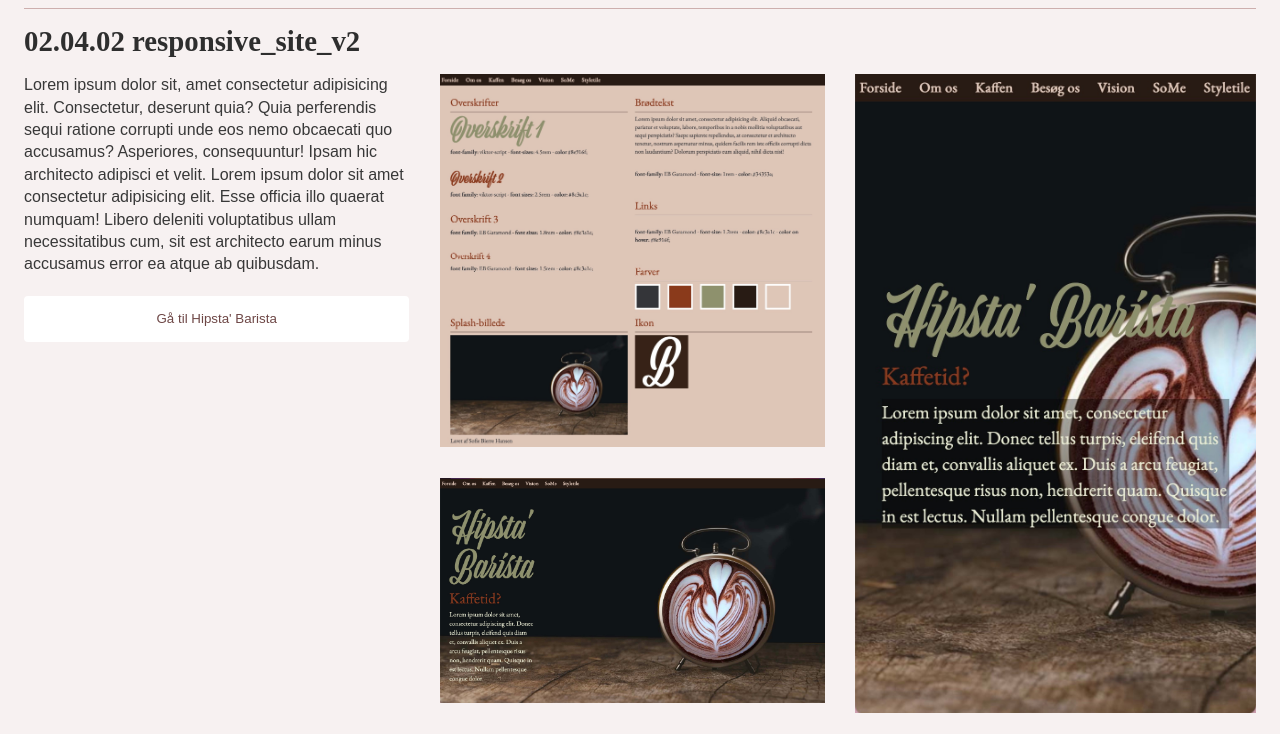
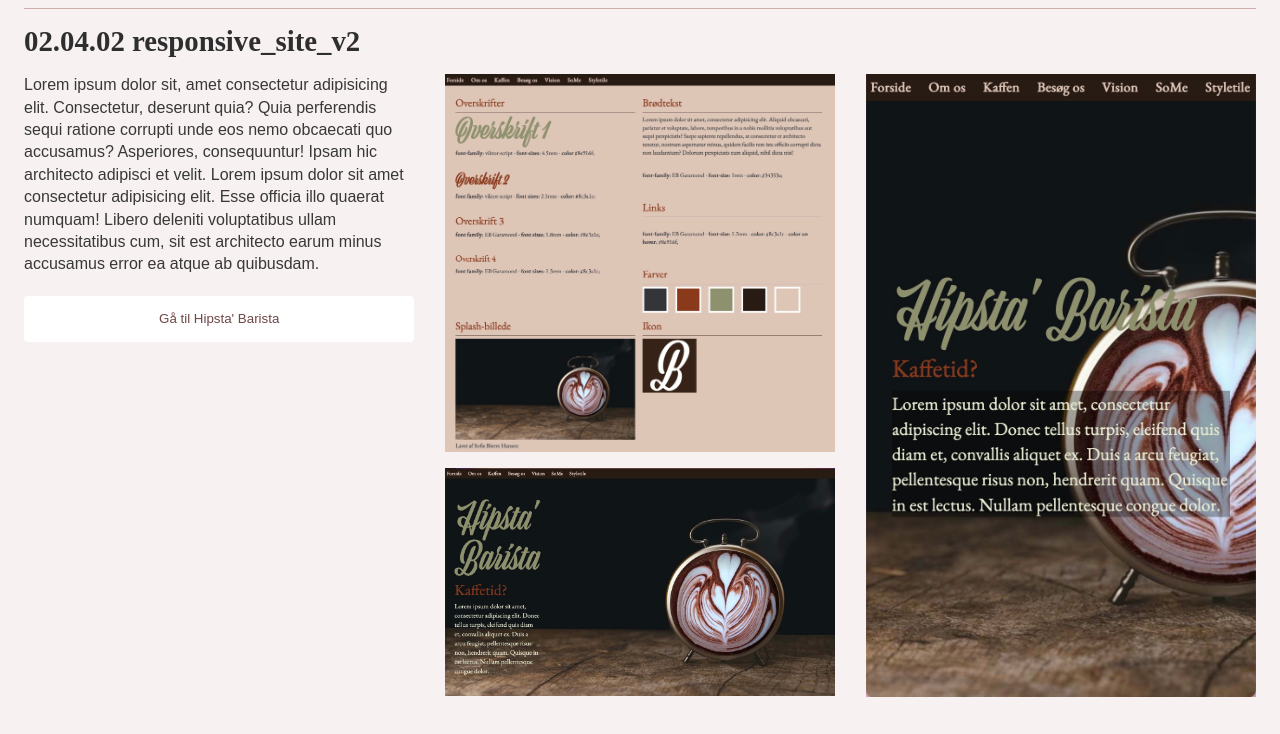
Before and after one commit to sofiebierrehansen/06_eksamen, a plain HTML site: page web.html in a window 1280 px wide. Shown: the part 151-885 px from the top of the page. Drawn offline with Linux system fonts and the light colour scheme; a web font is replaced by a local one.

Commit message:
mandag first commit

```diff
--- a/styles.css
+++ b/styles.css
@@ -288,27 +288,17 @@ footer p {
   /* Tema 2 - webformat */
   #web .section_wrapper {
     display: grid;
-    grid-template-columns: 2fr 1fr;
-    gap: 1.9rem;
-  }
-  .col_wide {
-    display: grid;
-    grid-template-columns: 1fr 1fr;
-    grid-template-rows: 2fr 2fr;
+    grid-template-columns: 1fr 1fr 1fr;
     gap: 1.9rem;
   }
 
-  .element_2 {
-    grid-column: 2/3;
-    grid-row: 1/2;
+  #web img {
+    margin-bottom: 1rem;
   }
 
-  .element_3 {
-    grid-column: 2/3;
-  }
-
-  /* Tema 3 - webformat (first- og second_section tema 5)*/
+  /* Tema 3 - webformat (og andre temaer)*/
   #ux #first_section .section_wrapper,
+  #ux #fifth_section .section_wrapper,
   #content #first_section .section_wrapper,
   #content #second_section .section_wrapper,
   #portfolio #first_section .section_wrapper {
@@ -322,14 +312,19 @@ footer p {
     display: grid;
     grid-template-columns: 1fr 1fr 1fr 1fr;
     gap: 1.9rem;
-    /* margin-left: 100px;
-    margin-right: 100px; */
     margin-bottom: 6.25rem;
   }
 
   #ux #third_section .section_wrapper {
     display: grid;
     grid-template-columns: 1fr 1fr 1fr;
+    gap: 1.9rem;
+    margin-bottom: 2rem;
+  }
+
+  #ux #fourth_section .section_wrapper {
+    display: grid;
+    grid-template-columns: 1fr 1fr;
     gap: 1.9rem;
     margin-bottom: 2rem;
   }
--- a/web.html
+++ b/web.html
@@ -41,17 +41,16 @@
         <h2>02.04.02 responsive_site_v2</h2>
 
         <div class="section_wrapper">
-          <div class="col_wide">
-            <div class="element_1">
+          <div class="col">
             <p>
               Lorem ipsum dolor sit, amet consectetur adipisicing elit.
               Consectetur, deserunt quia? Quia perferendis sequi ratione
               corrupti unde eos nemo obcaecati quo accusamus? Asperiores,
-                consequuntur! Ipsam hic architecto adipisci et velit. Lorem
-                ipsum dolor sit amet consectetur adipisicing elit. Esse officia
-                illo quaerat numquam! Libero deleniti voluptatibus ullam
-                necessitatibus cum, sit est architecto earum minus accusamus
-                error ea atque ab quibusdam.
+              consequuntur! Ipsam hic architecto adipisci et velit. Lorem ipsum
+              dolor sit amet consectetur adipisicing elit. Esse officia illo
+              quaerat numquam! Libero deleniti voluptatibus ullam necessitatibus
+              cum, sit est architecto earum minus accusamus error ea atque ab
+              quibusdam.
             </p>
             <button type="button" class="button">
               <span class="button_items"
@@ -64,14 +63,13 @@
             </button>
           </div>
 
-            <div class="element_2">
+          <div class="col">
             <img src="billeder/styletile_hipster.jpg" alt="Styletile" />
-            </div>
-            <div class="element_3">
+
             <img src="billeder/hipsterbarista1.jpg" alt="Screenshot" />
           </div>
-          </div>
-          <div class="col_narrow">
+
+          <div class="col">
             <img src="billeder/hipsterbarista2.jpg" alt="Screenshot" />
           </div>
         </div>
```
Also changed, not shown: ux.html (+14 -6 lines), billeder/pitch1.jpg (added), billeder/pitch2.jpg (added), billeder/pitch3.jpg (added), billeder/pitch4.jpg (added), billeder/pitch5.jpg (added), billeder/pitch6.jpg (added), billeder/pitch7.jpg (added), billeder/pitch8.jpg (added), billeder/saga_favoritter.webp, billeder/saga_forside.webp, billeder/saga_kurv.webp, billeder/saga_om1.webp, billeder/saga_om2.webp, 1 more files. Lines whose indentation alone changed are shown as unchanged.
